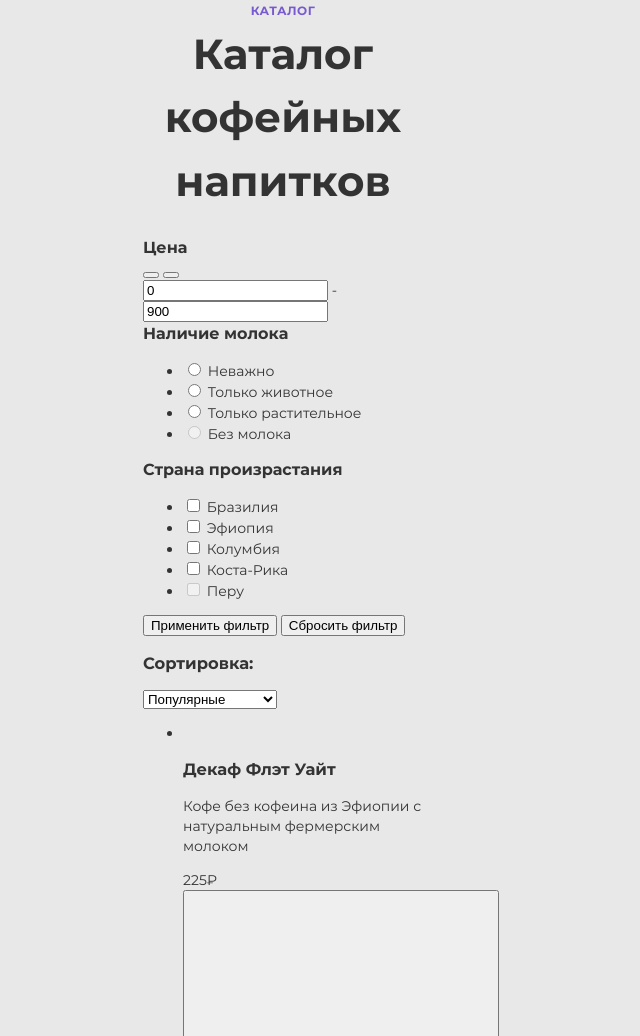
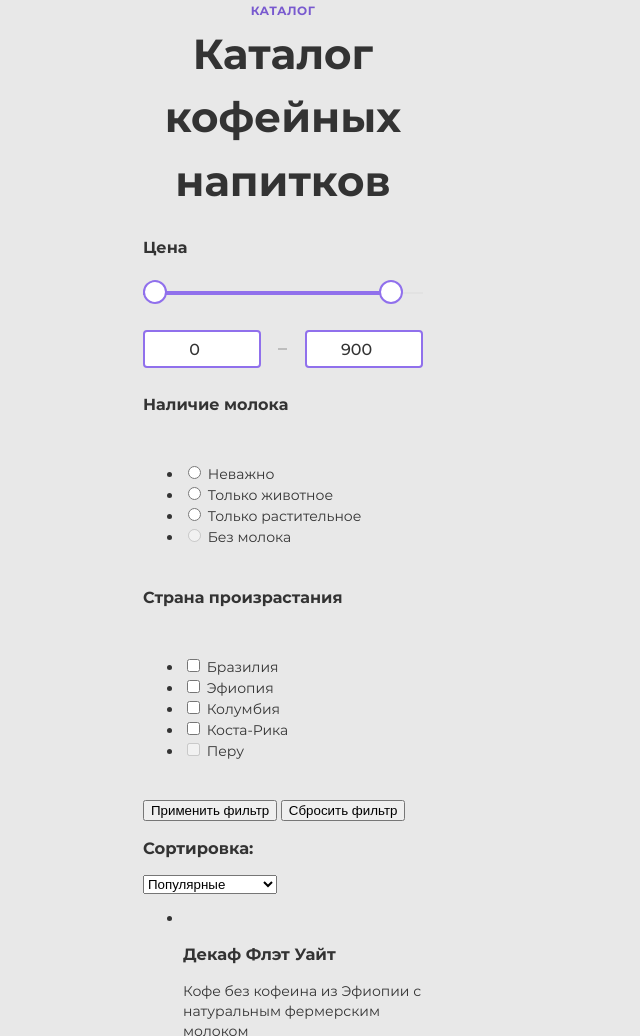
Before and after one commit to Totinkan141/drink2go, a website: page source/index.html in a window 1280 px wide. Shown: the part 707-1743 px from the top of the page, without its empty margins (357-997 px from the left). Drawn offline with nearby package versions, Linux system fonts and the light colour scheme; files that its build step writes are made by us from their sources.

Commit message:
Стилизует рэйндж бар в фильтрах

```diff
--- a/source/index.html
+++ b/source/index.html
@@ -142,10 +142,9 @@
                 </div>
                 <div class="range__inputs">
                   <label class="visually-hidden" for="range-input-min">Поле ввода минимальной цены</label>
-                  <input type="number" name="range-input-min" value="0">
-                  <span>-</span>
+                  <input class="range__input" type="number" name="range-input-min" value="0">
                   <label class="visually-hidden" for="range-input-max">Поле ввода максивальной цены</label>
-                  <input type="number" name="range-input-max" value="900">
+                  <input class="range__input" type="number" name="range-input-max" value="900">
                 </div>
               </div>
             </fieldset>
--- a/source/sass/blocks/filter-block.scss
+++ b/source/sass/blocks/filter-block.scss
@@ -1,7 +1,7 @@
 .filter-block {
   border: 0;
   display: flex;
-  flex-direction: row;
+  flex-direction: column;
 }
 
 .filter-block__name {
@@ -10,4 +10,5 @@
   font-weight: 600;
   font-size: 16px;
   line-height: 1.5;
+  margin-bottom: 32px;
 }
--- a/source/sass/blocks/fitler.scss
+++ b/source/sass/blocks/fitler.scss
@@ -1,4 +1,5 @@
 .filter__block {
   margin: 0;
   padding: 0;
+  margin-bottom: 25px;
 }
--- a/source/sass/blocks/range.scss
+++ b/source/sass/blocks/range.scss
@@ -1,8 +1,76 @@
 .range {
   display: flex;
   flex-direction: column;
+  position: relative;
+  gap: 36px
 }
 
 .range__scale {
+  position: relative;
+  height: 2px;
+  width: 280px;
+  background-color: $lightGrey;
+}
 
+.range__bar {
+  display: flex;
+  flex-direction: row;
+  justify-content: space-between;
+  position: absolute;
+  top: -1px;
+  height: 4px;
+  background-color: $primaryLighter;
 }
+
+.range__toggle {
+  position: relative;
+  top: -11px;
+  width: 24px;
+  height: 24px;
+  border-radius: 50%;
+  background-color: $baseWhite;
+  border: solid 2px $primaryLighter;
+  cursor: pointer;
+
+
+  &--min {
+    left: 0;
+  }
+
+  &--max {
+    right: -19px;
+  }
+}
+
+.range__inputs {
+  display: flex;
+  flex-direction: row;
+  justify-content: space-between;
+  position: relative;
+
+  &::after  {
+    position: absolute;
+    content: "";
+    width: 9px;
+    height: 2px;
+    top: 18px;
+    left: 135px;
+    background-color: $baseGrey;
+
+  }
+}
+
+.range__input {
+  width: 118px;
+  height: 38px;
+  padding: 7px 10px;
+  border: solid 2px $primaryLighter;
+  border-radius: 4px;
+  background-color: $baseWhite;
+  color: $baseBlack;
+  font-family: "Montserrat", "Tahoma", sans-serif;
+  font-weight: 500;
+  font-size: 16px;
+  line-height: 1.5;
+  text-align: center;
+}
```
